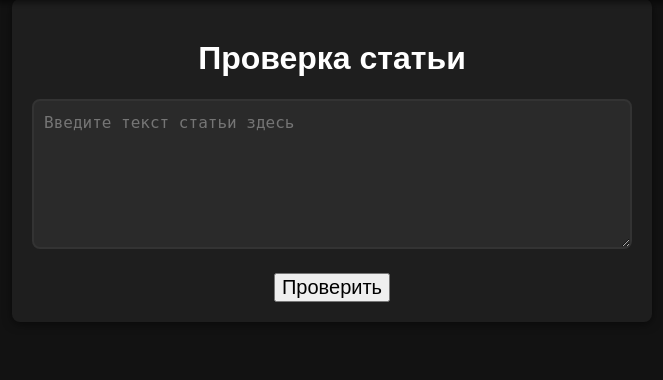
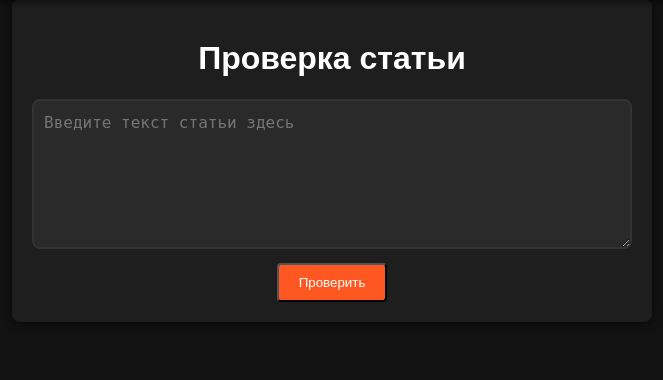
Before and after one commit to lonelygu/DRT, a Flask app: page /check in a window 1280 px wide. Shown: the part 95-475 px from the top of the page, without its empty margins (308-971 px from the left). Run offline with Flask 3, Linux system fonts and the light colour scheme.

Commit message:
beta 0.005

```diff
--- a/site/templates/check.html
+++ b/site/templates/check.html
@@ -28,7 +28,7 @@
 
         <form id="article-form" method="POST">
             <textarea id="article-input" name="article" placeholder="Введите текст статьи здесь" required>{{ request.form.article }}</textarea>
-            <button type="submit" style="margin-top: 10px; font-size: 20px;">Проверить</button>
+            <button type="submit" class="button">Проверить</button>
         </form>
 
         {% if api_response %}
```
